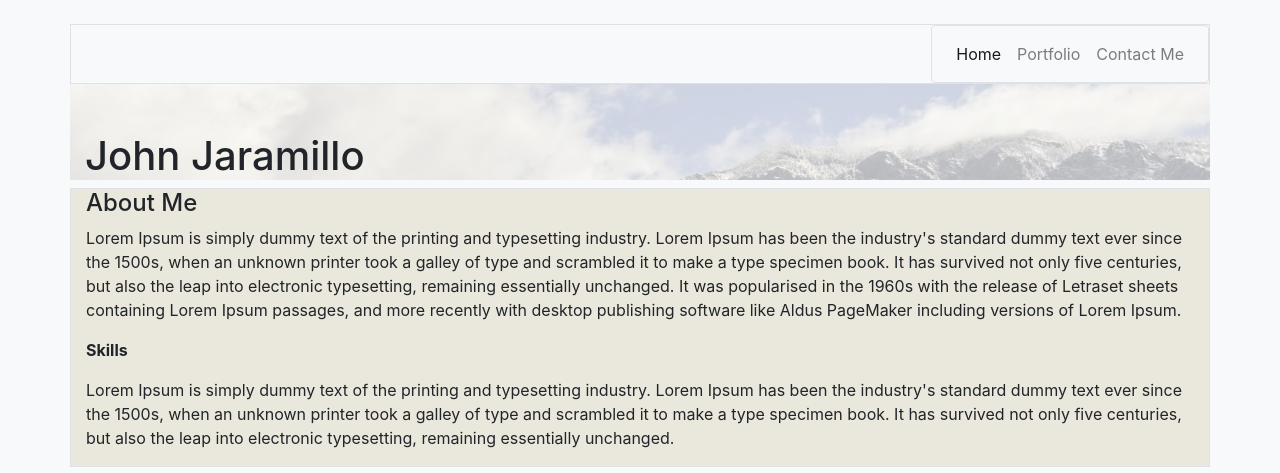
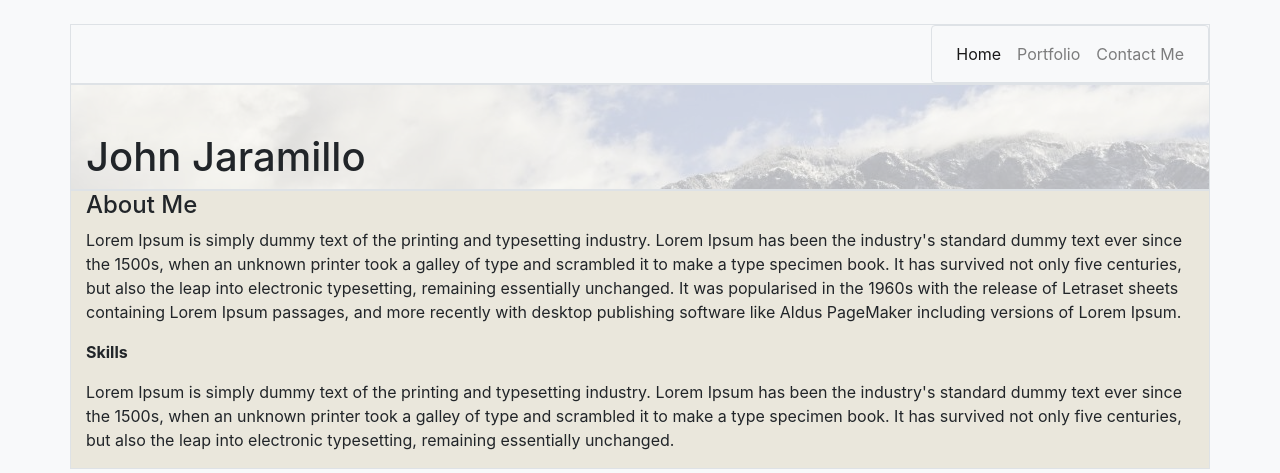
Before and after one commit to John-Jaramillo/my-pwp-john-jaramillo, a plain HTML site: page public_html/index.html in a window 1280 px wide. Shown: the top 473 px of the page. Drawn offline with nearby package versions, Linux system fonts and the light colour scheme.

Commit message:
adjusted padding of myName container

```diff
--- a/public_html/index.html
+++ b/public_html/index.html
@@ -38,7 +38,7 @@
     </div>
 </div>
 
-<div class="container pt-5" id="myName">
+<div class="container pt-5 pb-0 border" id="myName">
     <h1>John Jaramillo</h1>
 </div>
 
```
